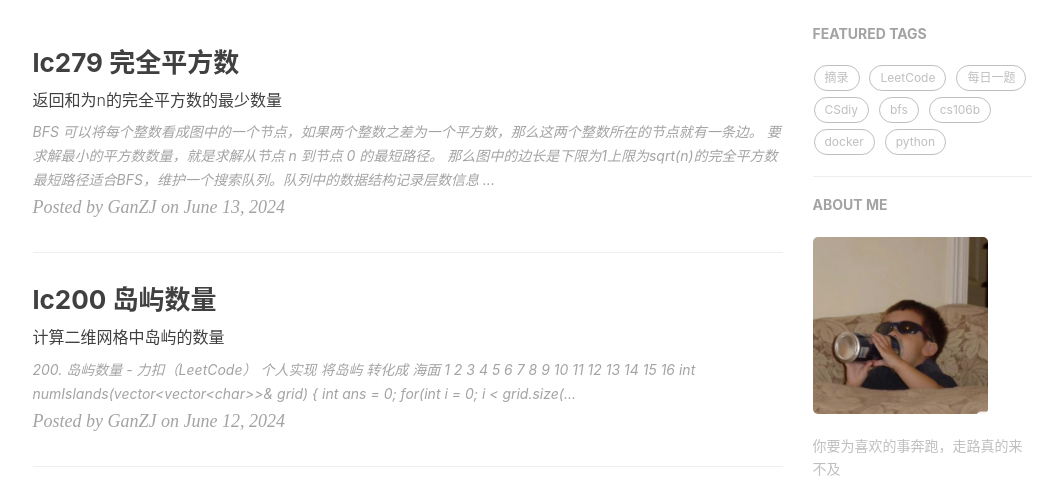
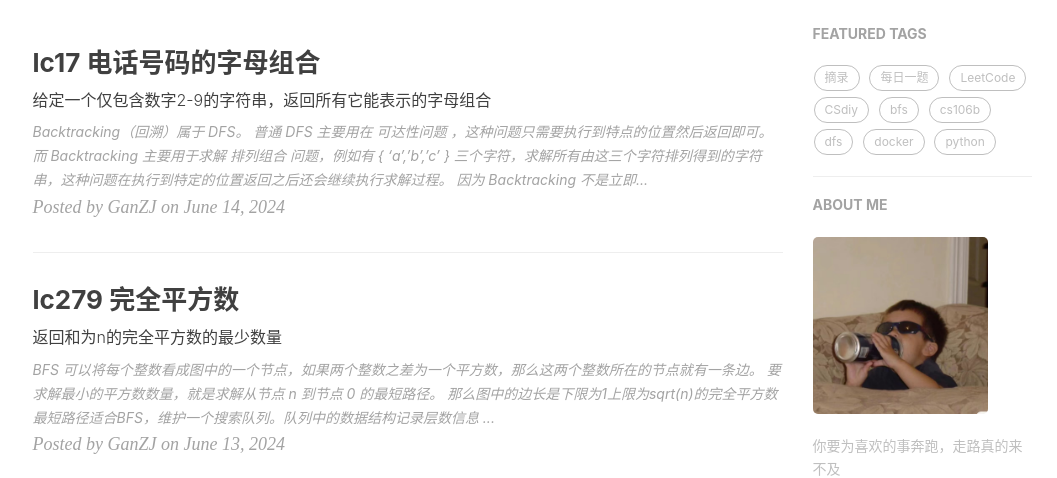
Before and after one commit to Lhrek/Lhrek.github.io, a Jekyll site: the page built from index.html, in a window 1280 px wide and 900 px high, cut to the strip 422-900 px from the top of the window. Shown: the whole strip, without its empty margins (135-1192 px from the left). Built offline with Jekyll 4.4.1, drawn with Linux system fonts in a browser that asks for light colours; nearby versions of some CDN libraries; the list of posts is cut into pages by our own code; comment, search, counter and statistics services are not loaded; some of the changed text lies outside the part shown.

Commit message:
mac commit

```diff
--- /dev/null
+++ b/_posts/2024-6-14-letterCombinations.md
@@ -0,0 +1,44 @@
+---
+layout:     post
+title:      "lc17 电话号码的字母组合"
+subtitle:   "给定一个仅包含数字2-9的字符串，返回所有它能表示的字母组合"
+date:       2024-06-14 09:35:39
+author:     "GanZJ"
+header-img: "img/africa.jpg"
+catalog: true
+tags:
+  - dfs
+  - 每日一题
+---
+
+Backtracking（回溯）属于 DFS。
+
+- 普通 DFS 主要用在 **可达性问题** ，这种问题只需要执行到特点的位置然后返回即可。
+- 而 Backtracking 主要用于求解 **排列组合** 问题，例如有 { 'a','b','c' } 三个字符，求解所有由这三个字符排列得到的字符串，这种问题在执行到特定的位置返回之后还会继续执行求解过程。
+
+因为 Backtracking 不是立即返回，而要继续求解，因此在程序实现时，需要注意对元素的标记问题：
+
+- 在访问一个新元素进入新的递归调用时，需要将新元素标记为已经访问，这样才能在继续递归调用时不用重复访问该元素；
+- 但是在递归返回时，需要将元素标记为未访问，因为只需要保证在一个递归链中不同时访问一个元素，可以访问已经访问过但是不在当前递归链中的元素。
+
+
+
+
+
+
+
+
+
+
+
+
+
+
+
+
+
+
+
+
+
+[17. 电话号码的字母组合 - 力扣（LeetCode）](https://leetcode.cn/problems/letter-combinations-of-a-phone-number/description/)
```
Also changed, not shown: _posts/2024-6-13-numSquares.md (+1 -1 lines), img/Beijing.jpeg (added), img/africa.jpg (added), img/home-bg.jpg (deleted).
